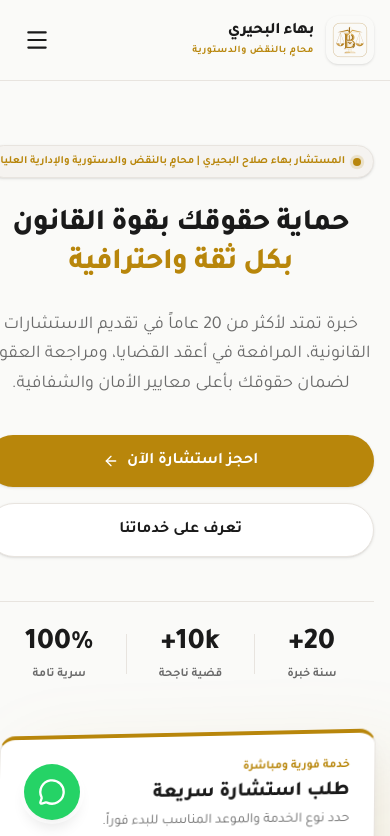
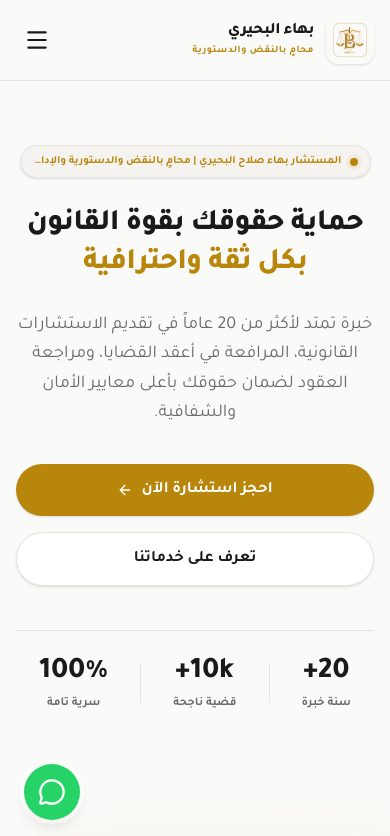
Before and after one commit to mo-bahaa2/Bahaa-Elbihery, a React (Vite) app: page / in a window 390 px wide. Shown: the top 836 px of the page. Built offline with nearby package versions, Linux system fonts and the light colour scheme; no server answers.

Commit message:
Fix mobile nav menu visible fix section tag overflow fix stats padding

```diff
--- a/src/components/Navbar.tsx
+++ b/src/components/Navbar.tsx
@@ -23,7 +23,7 @@ export default function Navbar() {
   const closeMenu = () => setIsMenuOpen(false);
 
   return (
-    <nav className="sticky top-0 z-50 w-full glass-nav select-none transition-colors overflow-x-hidden">
+    <nav className="sticky top-0 z-50 w-full glass-nav select-none transition-colors">
       <div className="max-w-7xl mx-auto px-4 sm:px-6 lg:px-8">
         <div className="flex justify-between items-center h-20">
 
--- a/src/pages/Home.tsx
+++ b/src/pages/Home.tsx
@@ -61,19 +61,19 @@ export default function Home() {
       <div className="absolute inset-x-0 overflow-hidden" />
 
       {/* Hero Section */}
-      <section className="relative pt-16 pb-20 lg:pt-24 lg:pb-28 px-4 sm:px-6 lg:px-8 max-w-7xl mx-auto overflow-hidden">
+      <section className="relative pt-16 pb-20 lg:pt-24 lg:pb-28 px-4 sm:px-6 lg:px-8 max-w-7xl mx-auto">
         <div className="grid lg:grid-cols-2 gap-12 lg:gap-12 items-center">
 
           {/* Text Content */}
           <div className="flex flex-col gap-7 text-center lg:text-right">
 
             {/* Section Tag */}
-            <div className="inline-flex items-center gap-2 px-3 py-1.5 rounded-full bg-[#F5F3F0] border border-[#E8E4DF] text-[#B8860B] font-bold text-[11px] sm:text-xs w-fit mx-auto lg:mx-0 shadow-sm max-w-full">
+            <div className="inline-flex items-center gap-2 px-3 py-1.5 rounded-full bg-[#F5F3F0] border border-[#E8E4DF] text-[#B8860B] font-bold text-[11px] sm:text-xs mx-auto lg:mx-0 shadow-sm max-w-[90vw] lg:max-w-full overflow-hidden">
               <span className="relative flex h-2 w-2 shrink-0">
                 <span className="animate-ping absolute inline-flex h-full w-full rounded-full bg-[#B8860B] opacity-75"></span>
                 <span className="relative inline-flex rounded-full h-2 w-2 bg-[#B8860B]"></span>
               </span>
-              <span className="truncate">المستشار بهاء صلاح البحيري | محامٍ بالنقض والدستورية والإدارية العليا</span>
+              <span className="truncate text-right">المستشار بهاء صلاح البحيري | محامٍ بالنقض والدستورية والإدارية العليا</span>
             </div>
 
             <h1 className="text-3xl sm:text-5xl lg:text-6xl font-extrabold leading-[1.28] text-[#1A1A1A] tracking-tight">
@@ -103,7 +103,7 @@ export default function Home() {
             </div>
 
             {/* Trust Indicators */}
-            <div className="flex items-center justify-center lg:justify-start gap-8 mt-4 pt-6 border-t border-[#E8E4DF]">
+            <div className="flex items-center justify-center lg:justify-start gap-8 mt-4 pt-6 border-t border-[#E8E4DF] pb-20 sm:pb-0">
               <div className="flex flex-col gap-1">
                 <span className="text-3xl font-extrabold text-[#1A1A1A]">20+</span>
                 <span className="text-xs text-[#6B6B6B] font-semibold">سنة خبرة</span>
```
